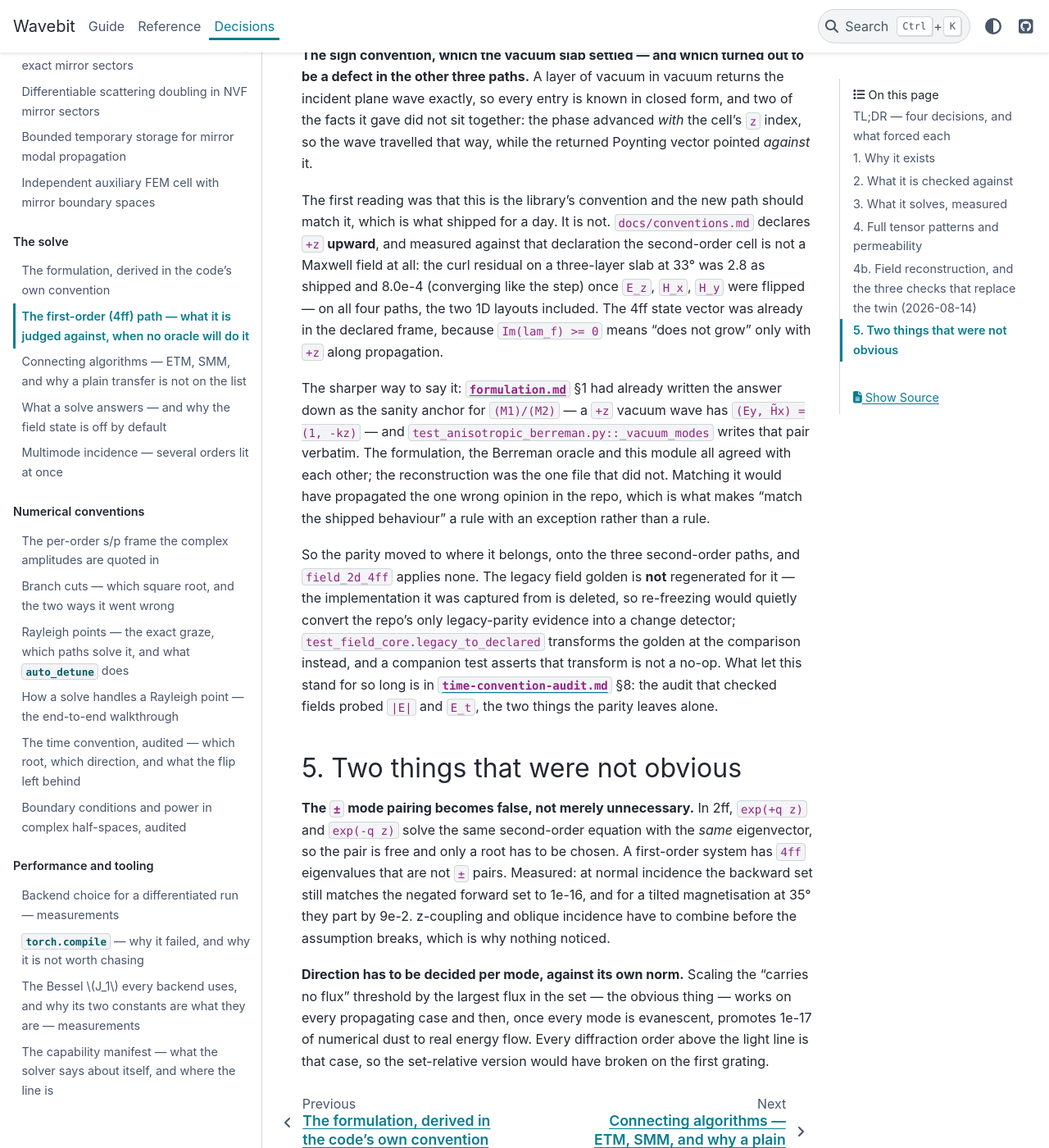
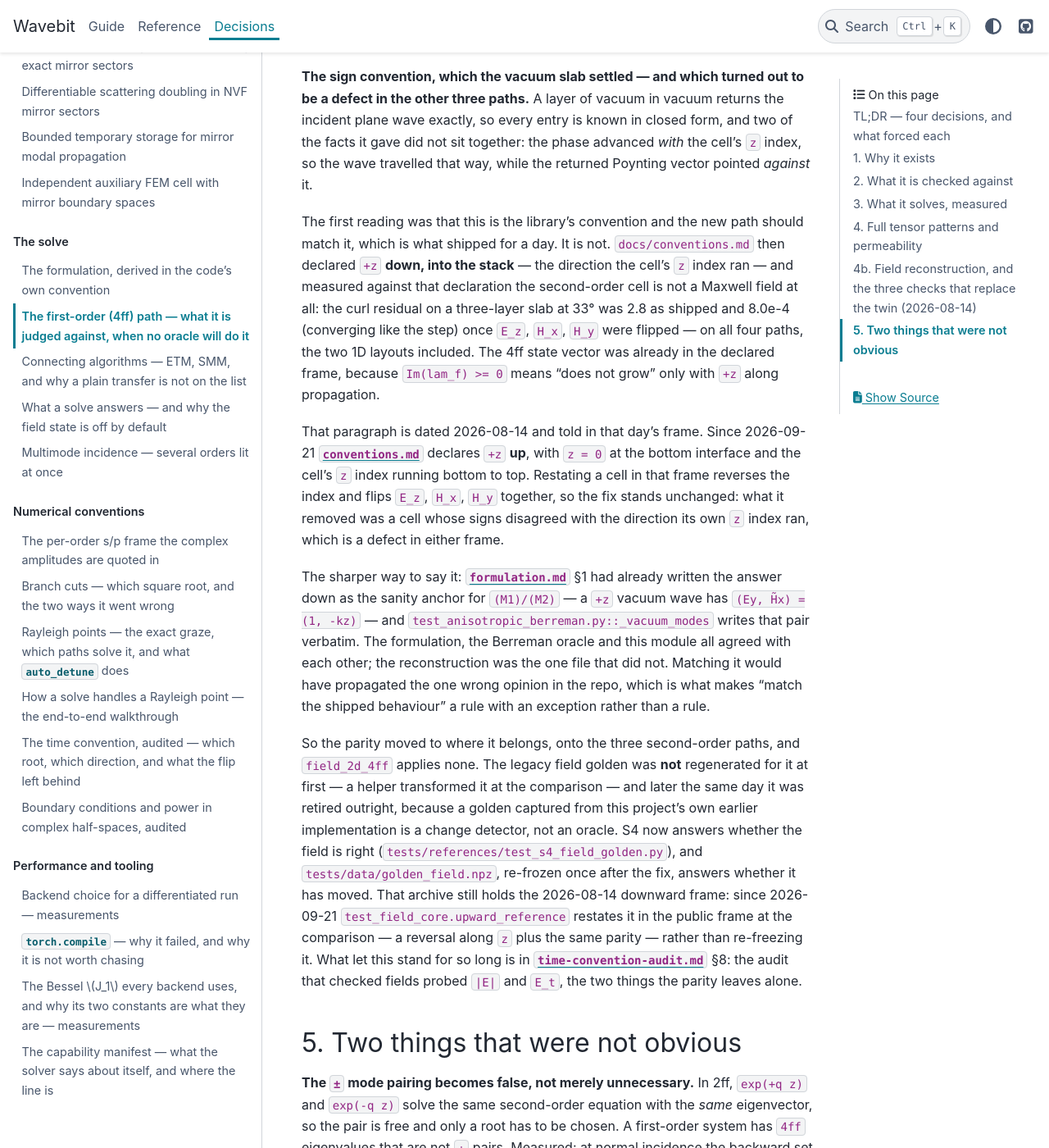
Before and after one commit to fieldalgo/wavebit, a Sphinx documentation site: the page built from docs/first-order-4ff.md, in a window 1280 px wide and 1400 px high, scrolled down 5478 px. Shown: the whole window at 82% size. Built offline with Sphinx 7.4.7 and the PyData theme 0.15.4, drawn with Linux system fonts in a browser that asks for light colours; some of the changed text lies outside the part shown.

Commit message:
docs: the 2026-08-14 field-sign story, told in its own frame
The 08-14 fix made the reconstructed E_z, H_x, H_y agree with the frame docs/conventions.md
then declared: +z down, into the stack. ee31979 edited first-order-4ff.md to say the
declaration was "+z upward", which made the story contradict itself, and the retired golden is
still described in several places as "in the frame whose +z points out of the stack" -- which
now reads as today's frame being the wrong one.

What the old golden froze was a mismatch: upward-signed E_z, H_x, H_y on samples that ran
down. Today's cell is exactly that cell with its z axis reversed (upward_reference(golden) =
flip(golden*parity)), so the defect was the mismatch, not either direction. Said so in
first-order-4ff.md (plus: the continuity check's last slice is a layer's top face now,
"central differences down a layer", and the retired `legacy_to_declared` replaced by what
exists -- the S4 oracle, golden_field.npz in the 08-14 frame, `upward_reference`), the time
convention audit's section 8, test_field_core.py (module docstring, the frame test, and the
control, whose flipped cell is the z-mirror of the pre-08-14 one), gen_goldens_field.py
(which also now says its CASES and archive stay top-to-bottom and downward), the references
README and gen_goldens_s4_field.py.

golden_field.npz is untouched since 82a538e. Wording only: the AST of every touched module is
unchanged with docstrings masked.

Co-Authored-By: Claude Opus 5.5 <noreply@anthropic.com>

```diff
--- a/docs/first-order-4ff.md
+++ b/docs/first-order-4ff.md
@@ -136,7 +136,7 @@ and the division is the point.** Any two of them accept something wrong:
 
 | check | catches | blind to |
 |---|---|---|
-| Maxwell, by central differences down a layer | a wrong term anywhere, `E_z`'s two extra ones included | any constant factor (it is homogeneous) |
+| Maxwell, by central differences through a layer's height | a wrong term anywhere, `E_z`'s two extra ones included | any constant factor (it is homogeneous) |
 | transverse continuity at an interface, exact | a mis-referenced propagator face | the same constant factor |
 | `z` flux between lossless spacers vs `T / (1 - R)` | exactly that constant — i.e. a mis-normalised `T1` | shape |
 
@@ -145,7 +145,9 @@ layer, so halving the step must quarter the residual; measured 4.03–4.13 per d
 residual that is merely small without converging is a different object from one that is
 discretisation error, and only the rate tells them apart. The continuity check is exact rather
 than asymptotic because the sampling lands on the interface: `linspace(0, sample_z, sample_z)` is
-inclusive, so a layer's last slice *is* its bottom face.
+inclusive, so a layer's last slice *is* its top face and the next layer's first slice is the
+same plane. (Its bottom face until 2026-09-21, while count samples ran downward; they run bottom
+to top now.)
 
 **The sign convention, which the vacuum slab settled — and which turned out to be a defect in
 the other three paths.** A layer of vacuum in vacuum returns the incident plane wave exactly,
@@ -154,11 +156,20 @@ phase advanced *with* the cell's `z` index, so the wave travelled that way, whil
 Poynting vector pointed *against* it.
 
 The first reading was that this is the library's convention and the new path should match it,
-which is what shipped for a day. It is not. `docs/conventions.md` declares `+z` **upward**, and measured against that declaration the second-order cell is not a Maxwell field
+which is what shipped for a day. It is not. `docs/conventions.md` then declared `+z` **down,
+into the stack** — the direction the cell's `z` index ran — and measured against that
+declaration the second-order cell is not a Maxwell field
 at all: the curl residual on a three-layer slab at 33° was 2.8 as shipped and 8.0e-4
 (converging like the step) once `E_z`, `H_x`, `H_y` were flipped — on all four paths, the two
 1D layouts included. The 4ff state vector was already in the declared frame, because
 `Im(lam_f) >= 0` means "does not grow" only with `+z` along propagation.
+
+That paragraph is dated 2026-08-14 and told in that day's frame. Since 2026-09-21
+[`conventions.md`](conventions.md#geometry-and-propagation) declares `+z` **up**, with `z = 0`
+at the bottom interface and the cell's `z` index running bottom to top. Restating a cell in that
+frame reverses the index and flips `E_z`, `H_x`, `H_y` together, so the fix stands unchanged:
+what it removed was a cell whose signs disagreed with the direction its own `z` index ran,
+which is a defect in either frame.
 
 The sharper way to say it: [`formulation.md`](formulation.md) §1 had already written the
 answer down as the sanity anchor for `(M1)/(M2)` — a `+z` vacuum wave has `(Ey, H̃x) =
@@ -169,10 +180,14 @@ opinion in the repo, which is what makes "match the shipped behaviour" a rule wi
 exception rather than a rule.
 
 So the parity moved to where it belongs, onto the three second-order paths, and `field_2d_4ff`
-applies none. The legacy field golden is **not** regenerated for it — the implementation it was
-captured from is deleted, so re-freezing would quietly convert the repo's only legacy-parity
-evidence into a change detector; `test_field_core.legacy_to_declared` transforms the golden at
-the comparison instead, and a companion test asserts that transform is not a no-op. What let
+applies none. The legacy field golden was **not** regenerated for it at first — a helper
+transformed it at the comparison — and later the same day it was retired outright, because a
+golden captured from this project's own earlier implementation is a change detector, not an
+oracle. S4 now answers whether the field is right (`tests/references/test_s4_field_golden.py`),
+and `tests/data/golden_field.npz`, re-frozen once after the fix, answers whether it has moved.
+That archive still holds the 2026-08-14 downward frame: since 2026-09-21
+`test_field_core.upward_reference` restates it in the public frame at the comparison — a
+reversal along `z` plus the same parity — rather than re-freezing it. What let
 this stand for so long is in [`time-convention-audit.md`](time-convention-audit.md) §8: the
 audit that checked fields probed `|E|` and `E_t`, the two things the parity leaves alone.
 
```
Also changed, not shown: docs/time-convention-audit.md (+3 -1 lines), 4 other files.
